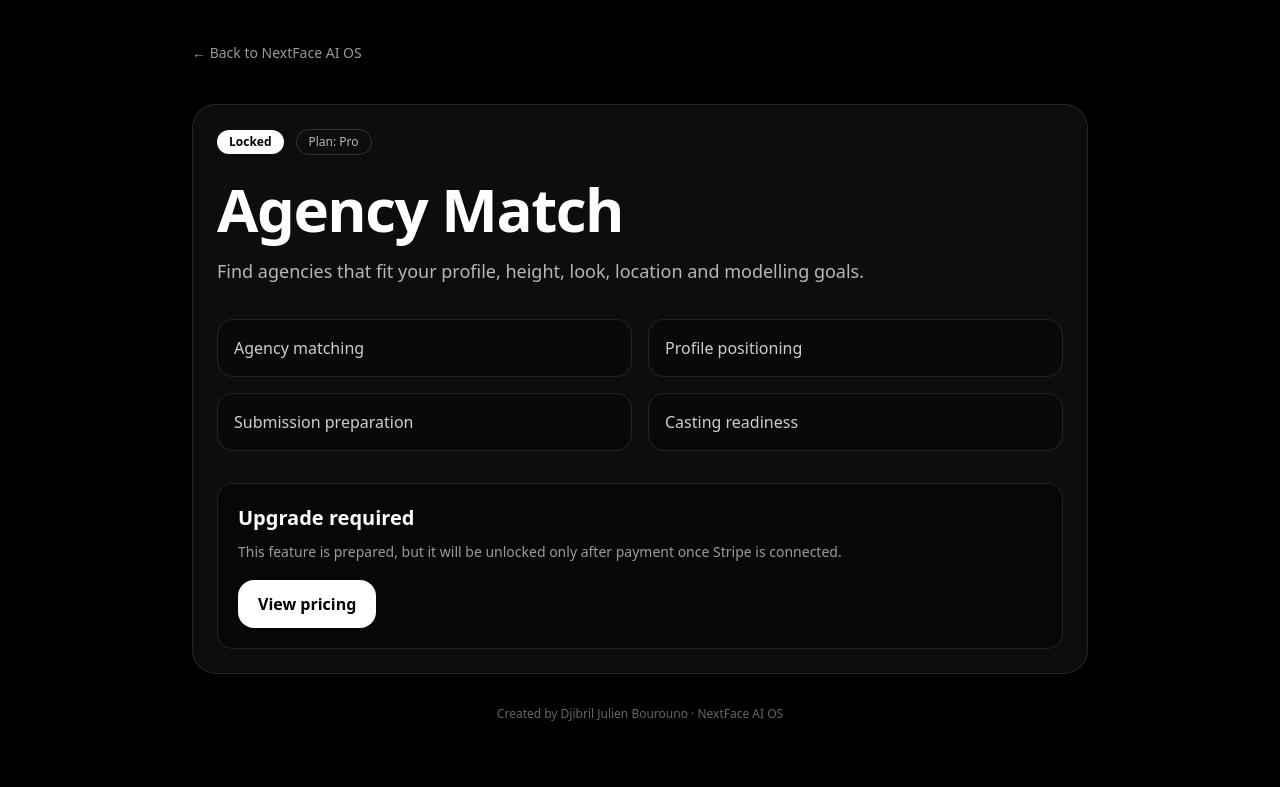
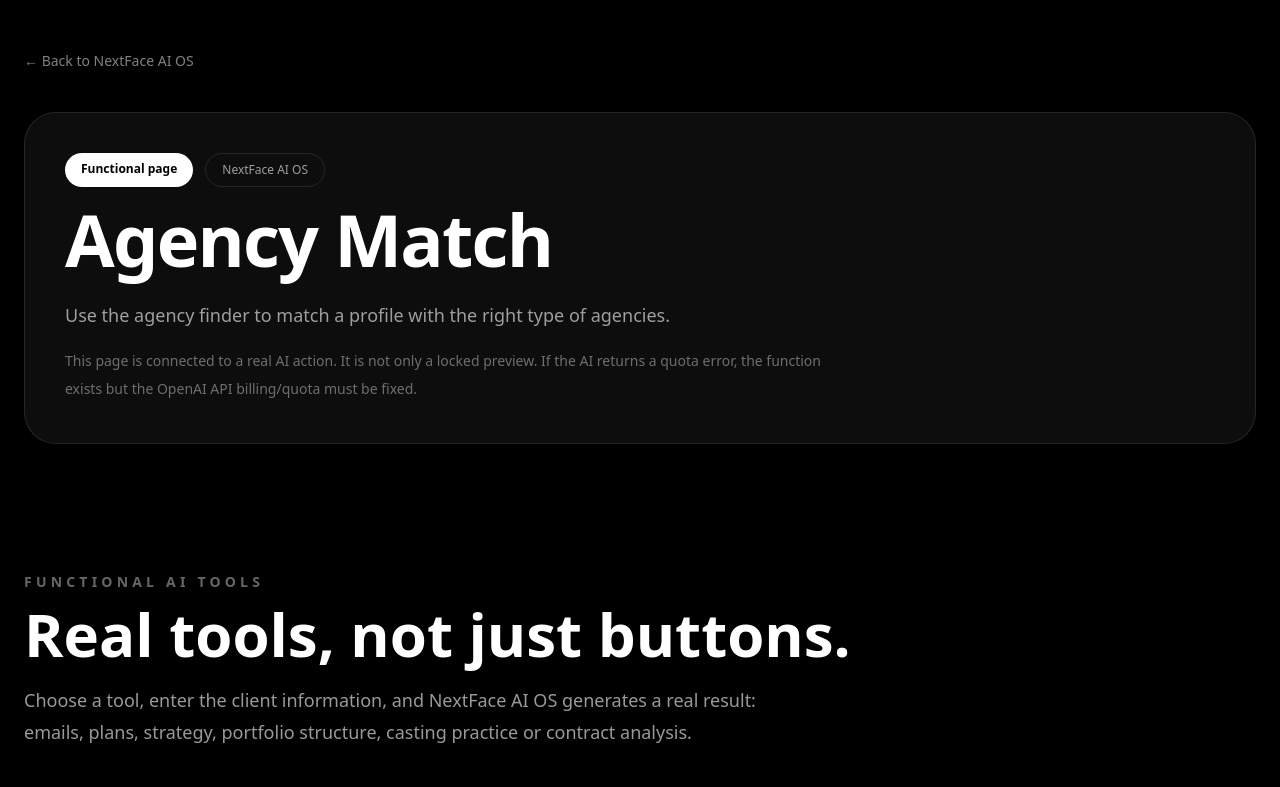
Before and after one commit to djibriljulienbourouno-cmd/nextface-ai-os, a Next.js app: page /features/agency-match in a window 1280 px wide. Shown: the top 787 px of the page. Built offline with nearby package versions, Linux system fonts and the light colour scheme.

Commit message:
Update page.tsx

```diff
--- a/app/features/[slug]/page.tsx
+++ b/app/features/[slug]/page.tsx
@@ -1,233 +1,119 @@
 import Link from 'next/link'
+import AIWorkspace from '../../components/AIWorkspace'
+import FunctionalTools from '../../components/FunctionalTools'
+import ImageAnalyzer from '../../components/ImageAnalyzer'
 
-const features: Record<string, {
+const featureInfo: Record<string, {
   title: string
-  status: string
-  plan: string
   description: string
-  items: string[]
+  type: 'chat' | 'tools' | 'image'
 }> = {
   'ai-chat': {
     title: 'AI Chat',
-    status: 'Free limited access',
-    plan: 'Free',
-    description: 'Talk with NextFace AI OS for modelling, style, confidence, portfolio and creator strategy advice.',
-    items: [
-      'Ask modelling questions',
-      'Get grooming and style guidance',
-      'Receive career direction',
-      'Limited free usage before upgrade'
-    ]
+    description: 'Ask anything like ChatGPT or Gemini, with NextFace modelling intelligence.',
+    type: 'chat'
   },
   'model-journey': {
     title: '90-Day Model Journey',
-    status: 'Locked',
-    plan: 'Pro',
-    description: 'A structured 90-day program to improve your model profile, confidence, routine and casting preparation.',
-    items: [
-      'Weekly goals',
-      'Daily discipline tracker',
-      'Progress checkpoints',
-      'Personal improvement roadmap'
-    ]
+    description: 'Build a real 90-day model improvement program with Natural Appeal or Masculine Edge.',
+    type: 'tools'
   },
   'deep-research': {
     title: 'Deep Research',
-    status: 'Locked',
-    plan: 'Pro',
-    description: 'Research agencies, castings, trends, brands and opportunities with structured reports.',
-    items: [
-      'Agency research',
-      'Casting opportunity analysis',
-      'Brand positioning',
-      'Source-based research reports'
-    ]
+    description: 'Use NextFace AI to prepare research, agency strategy, trends and action plans.',
+    type: 'tools'
   },
   'visual-coach': {
     title: 'Visual AI Coach',
-    status: 'Locked',
-    plan: 'Pro',
-    description: 'Analyze photos, posing, skin quality, outfit balance and portfolio direction.',
-    items: [
-      'Photo feedback',
-      'Pose suggestions',
-      'Portfolio improvement',
-      'Visual presentation coaching'
-    ]
+    description: 'Upload photos and get practical visual feedback for modelling and portfolio improvement.',
+    type: 'image'
   },
   'style-advisor': {
     title: 'Style Advisor',
-    status: 'Locked',
-    plan: 'Starter / Pro',
-    description: 'Get outfit, grooming, skin quality and model image advice based on your goals.',
-    items: [
-      'Outfit direction',
-      'Skin quality tips',
-      'Hair and grooming advice',
-      'Model image improvement'
-    ]
+    description: 'Generate real style, grooming, outfit and model image advice.',
+    type: 'tools'
   },
   'agency-match': {
     title: 'Agency Match',
-    status: 'Locked',
-    plan: 'Pro',
-    description: 'Find agencies that fit your profile, height, look, location and modelling goals.',
-    items: [
-      'Agency matching',
-      'Profile positioning',
-      'Submission preparation',
-      'Casting readiness'
-    ]
+    description: 'Use the agency finder to match a profile with the right type of agencies.',
+    type: 'tools'
   },
   'casting-simulation': {
     title: 'Casting Simulation',
-    status: 'Locked',
-    plan: 'Pro',
-    description: 'Practice casting questions, runway confidence, introduction and professional communication.',
-    items: [
-      'Casting questions',
-      'Self-introduction practice',
-      'Confidence training',
-      'Professional response coaching'
-    ]
+    description: 'Practice casting questions, self-introduction and professional answers.',
+    type: 'tools'
   },
   'pdf-reports': {
     title: 'PDF Reports',
-    status: 'Locked',
-    plan: 'Pro',
-    description: 'Generate professional reports for your progress, modelling plan and portfolio improvement.',
-    items: [
-      'Monthly reports',
-      'Portfolio report',
-      'Improvement checklist',
-      'Downloadable PDF summary'
-    ]
+    description: 'Prepare structured AI reports and portfolio summaries. PDF download comes later.',
+    type: 'tools'
   },
   'portfolio-builder': {
     title: 'Portfolio Builder',
-    status: 'Locked',
-    plan: 'Premium',
-    description: 'Build a clean model portfolio structure with photos, measurements, bio and contact details.',
-    items: [
-      'Model bio',
-      'Photo categories',
-      'Measurements section',
-      'Agency-ready structure'
-    ]
+    description: 'Build a model portfolio structure, bio, photo order and agency checklist.',
+    type: 'tools'
   },
   'media-kit': {
     title: 'Media Kit Generator',
-    status: 'Locked',
-    plan: 'Premium',
-    description: 'Create a professional media kit for creator deals, modelling opportunities and brand outreach.',
-    items: [
-      'Creator profile',
-      'Stats section',
-      'Brand pitch',
-      'Professional presentation'
-    ]
+    description: 'Create creator profile text, brand pitch, and media kit structure.',
+    type: 'tools'
   },
   'ai-app-builder': {
     title: 'AI App Builder',
-    status: 'Locked',
-    plan: 'Premium',
-    description: 'Plan and structure AI app ideas with branding, features, pricing and launch strategy.',
-    items: [
-      'App idea builder',
-      'Feature planning',
-      'Pricing strategy',
-      'Launch roadmap'
-    ]
+    description: 'Plan AI app ideas, features, pricing, branding and launch roadmap.',
+    type: 'tools'
   }
 }
 
 export default function FeaturePage({ params }: { params: { slug: string } }) {
-  const feature = features[params.slug] || {
-    title: 'Feature',
-    status: 'Coming soon',
-    plan: 'Locked',
-    description: 'This feature page is being prepared inside NextFace AI OS.',
-    items: [
-      'Feature page created',
-      'Access system ready',
-      'Payment lock coming soon',
-      'Full function coming soon'
-    ]
+  const feature = featureInfo[params.slug] || {
+    title: 'NextFace AI Tool',
+    description: 'Use a real NextFace AI function below.',
+    type: 'tools' as const
   }
 
-  const isFree = feature.plan === 'Free'
-
   return (
-    <main className="min-h-screen bg-black px-6 py-10 text-white">
-      <div className="mx-auto max-w-4xl">
-        <Link href="/" className="text-sm text-white/60 hover:text-white">
+    <main className="min-h-screen bg-black text-white">
+      <section className="mx-auto max-w-7xl px-6 py-12">
+        <Link href="/" className="text-sm text-white/50 hover:text-white">
           ← Back to NextFace AI OS
         </Link>
 
-        <section className="mt-10 rounded-3xl border border-white/10 bg-white/5 p-6 shadow-2xl">
-          <div className="flex flex-wrap items-center gap-3">
-            <span className="rounded-full bg-white px-3 py-1 text-xs font-bold text-black">
-              {feature.status}
+        <div className="mt-10 rounded-[2rem] border border-white/10 bg-white/5 p-6 md:p-10">
+          <div className="mb-4 flex flex-wrap gap-3">
+            <span className="rounded-full bg-white px-4 py-2 text-xs font-bold text-black">
+              Functional page
             </span>
-            <span className="rounded-full border border-white/15 px-3 py-1 text-xs text-white/70">
-              Plan: {feature.plan}
+            <span className="rounded-full border border-white/10 px-4 py-2 text-xs text-white/60">
+              NextFace AI OS
             </span>
           </div>
 
-          <h1 className="mt-6 text-4xl font-black tracking-tight md:text-6xl">
+          <h1 className="max-w-5xl text-5xl font-black leading-none tracking-tight md:text-7xl">
             {feature.title}
           </h1>
 
-          <p className="mt-4 max-w-2xl text-lg leading-8 text-white/70">
+          <p className="mt-6 max-w-3xl text-lg leading-8 text-white/60">
             {feature.description}
           </p>
 
-          <div className="mt-8 grid gap-4 md:grid-cols-2">
-            {feature.items.map((item) => (
-              <div
-                key={item}
-                className="rounded-2xl border border-white/10 bg-black/30 p-4 text-white/80"
-              >
-                {item}
-              </div>
-            ))}
-          </div>
+          <p className="mt-4 max-w-3xl text-sm leading-7 text-white/40">
+            This page is connected to a real AI action. It is not only a locked
+            preview. If the AI returns a quota error, the function exists but
+            the OpenAI API billing/quota must be fixed.
+          </p>
+        </div>
+      </section>
 
-          <div className="mt-8 rounded-2xl border border-white/10 bg-black/40 p-5">
-            {isFree ? (
-              <>
-                <h2 className="text-xl font-bold">Free access enabled</h2>
-                <p className="mt-2 text-sm leading-6 text-white/60">
-                  This feature is available in the free version with usage limits. The next step is connecting the real usage counter.
-                </p>
-                <Link
-                  href="/"
-                  className="mt-4 inline-block rounded-2xl bg-white px-5 py-3 font-bold text-black"
-                >
-                  Start using it
-                </Link>
-              </>
-            ) : (
-              <>
-                <h2 className="text-xl font-bold">Upgrade required</h2>
-                <p className="mt-2 text-sm leading-6 text-white/60">
-                  This feature is prepared, but it will be unlocked only after payment once Stripe is connected.
-                </p>
-                <Link
-                  href="/#pricing"
-                  className="mt-4 inline-block rounded-2xl bg-white px-5 py-3 font-bold text-black"
-                >
-                  View pricing
-                </Link>
-              </>
-            )}
-          </div>
-        </section>
+      {feature.type === 'chat' && <AIWorkspace />}
 
-        <p className="mt-8 text-center text-xs text-white/40">
-          Created by Djibril Julien Bourouno · NextFace AI OS
-        </p>
-      </div>
+      {feature.type === 'image' && <ImageAnalyzer />}
+
+      {feature.type === 'tools' && <FunctionalTools />}
+
+      <footer className="border-t border-white/10 px-6 py-8 text-center text-xs leading-6 text-white/40">
+        Created by Djibril Julien Bourouno · NextFace AI OS · @djibriljulienbouroun
+      </footer>
     </main>
   )
 }
```
